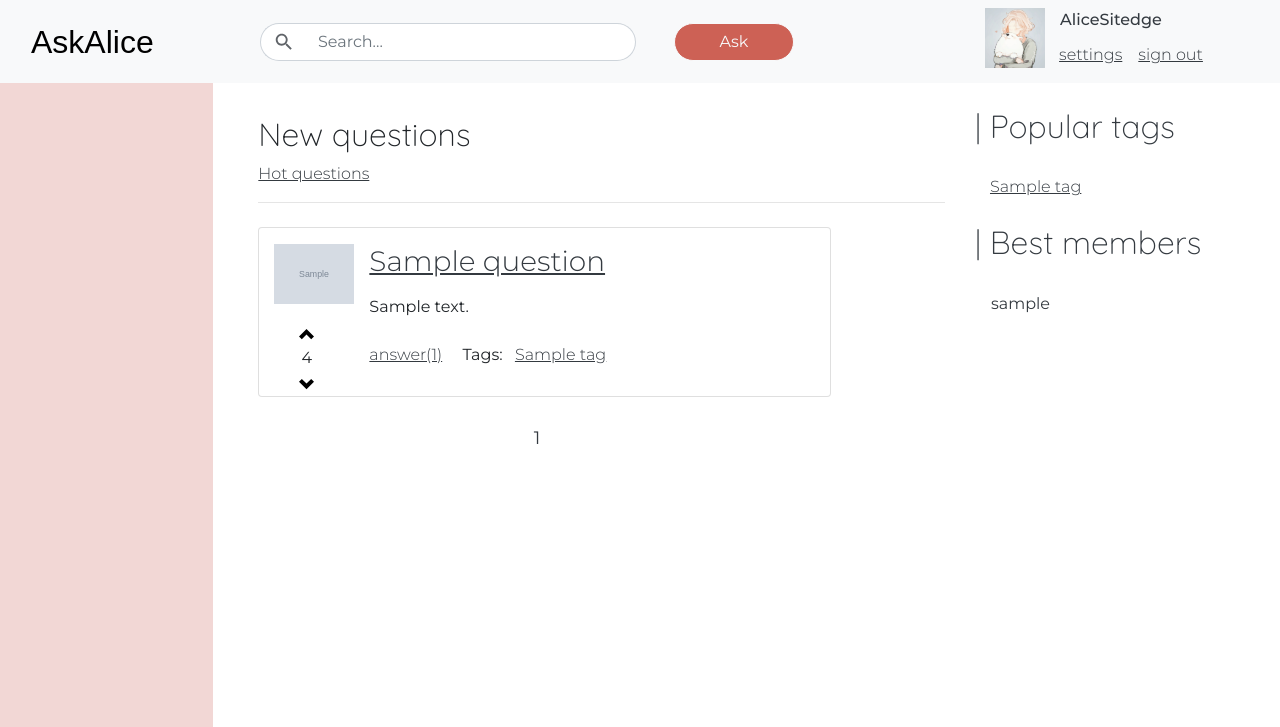
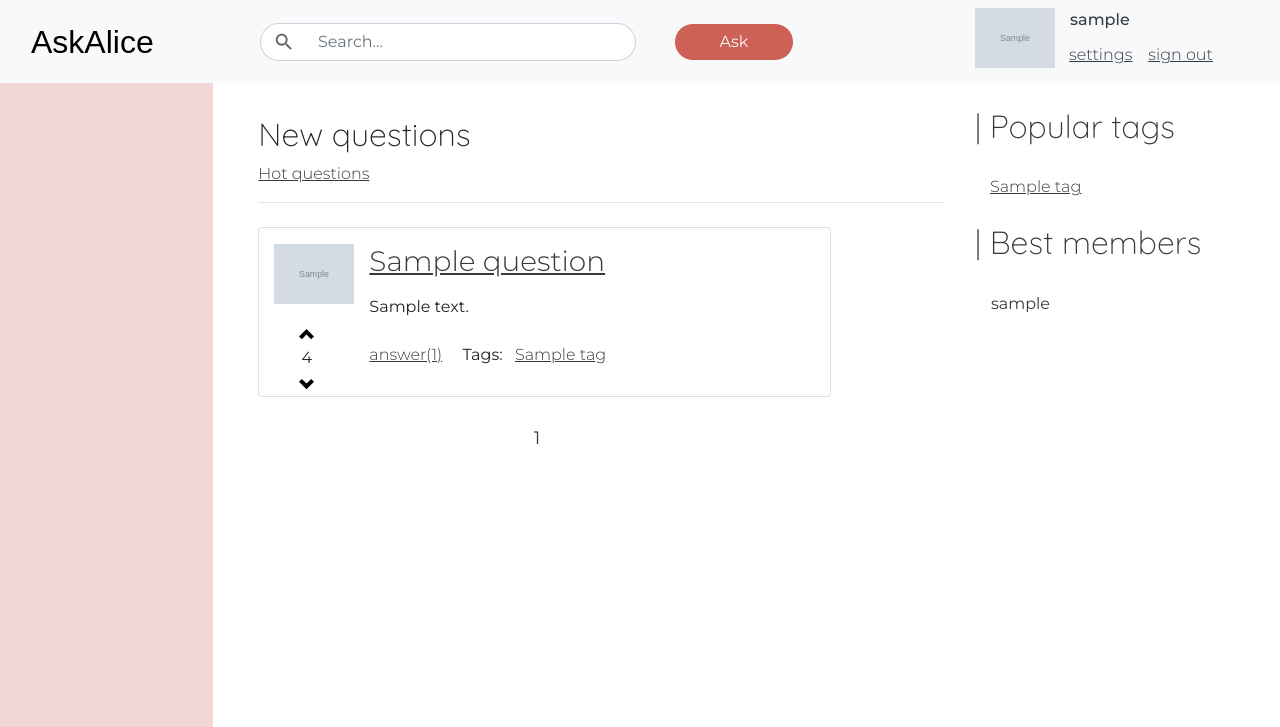
Before and after one commit to AliceSitedge/technopark_web, a Django app: page /ask-alice/ in a window 1280 px wide. Shown: the top 727 px of the page. Run offline with Django 3.2, Linux system fonts and the light colour scheme; a user stored in the database is signed in; tables that the repository leaves empty hold one stand-in row (values such as "Sample post"); grey boxes marked "Sample" are stand-in pictures; some libraries are stand-ins or nearby versions; some web fonts are replaced.

Commit message:
profile is sent to context

```diff
--- a/ask_alice/context_processors/main_menu.py
+++ b/ask_alice/context_processors/main_menu.py
@@ -7,8 +7,9 @@ best_members = Profile.objects.annotate(activity=Count('question') + Count('answ
 
 
 def menu(request):
+    profile = Profile.objects.get(id=request.user.id)
     return {
-        'user': request.user,
+        'profile': profile,
         'popular_tags': popular_tags,
         'best_members': best_members
     }
--- a/ask_alice/questions/templates/user_block.html
+++ b/ask_alice/questions/templates/user_block.html
@@ -1,12 +1,12 @@
-{% if user.is_authenticated %}
+{% if profile.user.is_authenticated %}
     <ul class="navbar-nav">
         <li class="nav-item">
             {% load static %}
-            <img src="{% static "images/avatar.jpg" %}" height="60" alt="">
+            <img src="{{ profile.avatar }}" height="60" alt="">
         </li>
         <li class="nav-item">
             <div class="container">
-                <p class="text-dark text-font font-medium">AliceSitedge</p>
+                <p class="text-dark text-font font-medium">{{ profile.nickname }}</p>
                 <ul class="navbar-nav text-font font-light settings">
                     <li class="nav-item">
                         <a class="nav-link text-dark ml-0" href="{% url 'settings' %}"><u>settings</u></a>
--- a/ask_alice/questions/views.py
+++ b/ask_alice/questions/views.py
@@ -58,11 +58,7 @@ def tag(request, tag_name):
 
 def settings(request):
     template = loader.get_template('settings.html')
-    context = {
-        'nickname': 'AliceSitedge',
-        'login': 'alice_sitedge',
-        'email': 'a.seledkina@mail.ru'
-    }
+    context = {}
     return HttpResponse(template.render(context, request))
 
 
```
Also changed, not shown: ask_alice/questions/templates/settings.html (+4 -4 lines).
